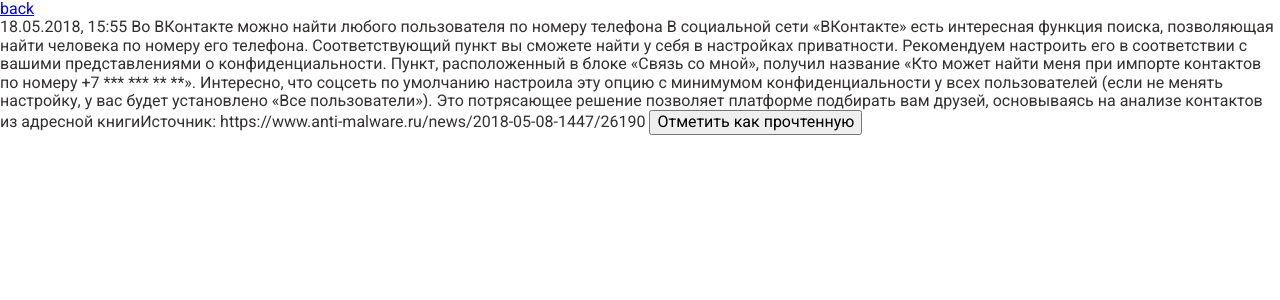
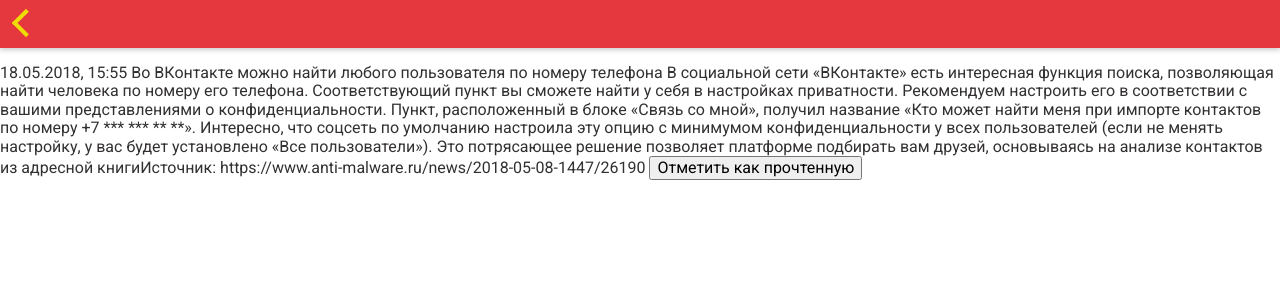
Before and after one commit to mr-africa/angular-learn, an Angular app: page /1 in a window 1280 px wide. Shown: the top 300 px of the page. Built offline with nearby package versions, Linux system fonts and the light colour scheme.

Commit message:
Добавлен хидер к дочерним страницам

```diff
--- a/src/app/add-news/add-news.component.html
+++ b/src/app/add-news/add-news.component.html
@@ -1,4 +1,4 @@
-<a routerLink="">back</a>
+<app-inner-page-header></app-inner-page-header>
 
 <form [formGroup]="newsAddForm" #formDir="ngForm">
 
--- a/src/app/add-transaction/add-transaction.component.html
+++ b/src/app/add-transaction/add-transaction.component.html
@@ -1,4 +1,4 @@
-<a routerLink="">back</a>
+<app-inner-page-header></app-inner-page-header>
 
 <form [formGroup]="AddTransactionForm" #formDir="ngForm">
 
--- a/src/app/app.module.ts
+++ b/src/app/app.module.ts
@@ -23,6 +23,7 @@
 import { AddNewsButtonComponent } from './add-news-button/add-news-button.component';
 import { AddPositiveTransactionButtonComponent } from './add-positive-transaction-button/add-positive-transaction-button.component';
 import { AddNegativeTransactionButtonComponent } from './add-negative-transaction-button/add-negative-transaction-button.component';
+import { InnerPageHeaderComponent } from './inner-page-header/inner-page-header.component';
 
 @NgModule({
   declarations: [
@@ -44,7 +45,8 @@
     KeysPipe,
     AddNewsButtonComponent,
     AddPositiveTransactionButtonComponent,
-    AddNegativeTransactionButtonComponent
+    AddNegativeTransactionButtonComponent,
+    InnerPageHeaderComponent
   ],
   imports: [
     BrowserModule,
--- a/src/app/event-detail/event-detail.component.html
+++ b/src/app/event-detail/event-detail.component.html
@@ -1,4 +1,4 @@
-<a routerLink="">back</a>
+<app-inner-page-header></app-inner-page-header>
 <div *ngIf="event.isNews()">
     <app-news-detail [news]="event"></app-news-detail>
 </div>
--- /dev/null
+++ b/src/app/inner-page-header/inner-page-header.component.css
@@ -0,0 +1,17 @@
+.back-button {
+    display: block;
+    width: 4em;
+}
+
+.back-button__button {
+    transform: rotate(135deg);
+    border: solid hsl(55, 96%, 48%);
+    border-width: 0 0.3em 0.3em 0;
+    display: inline-block;
+    padding: 0.5em;
+    margin: 0.8em 0 0 1em;
+}
+
+.back-button > .back-button__button:hover {
+    border-color: hsl(55, 96%, 60%);
+}
--- /dev/null
+++ b/src/app/inner-page-header/inner-page-header.component.html
@@ -0,0 +1,4 @@
+<header class="header">
+    <a class="back-button" routerLink=""><i class="back-button__button"></i></a>
+</header>
+<div class="fake-header"></div>
--- /dev/null
+++ b/src/app/inner-page-header/inner-page-header.component.ts
@@ -0,0 +1,15 @@
+import { Component, OnInit } from '@angular/core';
+
+@Component({
+  selector: 'app-inner-page-header',
+  templateUrl: './inner-page-header.component.html',
+  styleUrls: ['./inner-page-header.component.css', '../../styles/header.css']
+})
+export class InnerPageHeaderComponent implements OnInit {
+
+  constructor() { }
+
+  ngOnInit() {
+  }
+
+}
--- a/src/styles/buttons.css
+++ b/src/styles/buttons.css
@@ -19,11 +19,11 @@
 .circle-button__image {
     font-size: 3em;
     user-select: none;
-    color: #efdc05;
+    color: hsl(55, 96%, 48%);
 }
 
 .circle-button-container__label {
-    color: #000; /*30a9de efdc05*/
+    color: #000;
     margin-right: 1em;
     border: 1px dotted #ccc;
     background: #fff;
--- /dev/null
+++ b/src/styles/header.css
@@ -0,0 +1,12 @@
+.header {
+    height: 3em;
+    position: fixed;
+    background-color: hsl(358, 77%, 56%);
+    width: 100%;
+    box-shadow: 0 2px 5px 0 #ccc;
+    z-index: 10;
+}
+
+.fake-header {
+    height: 4em;
+}
```
Also changed, not shown: 1 other file (tests, documents, lock files or other folders).
